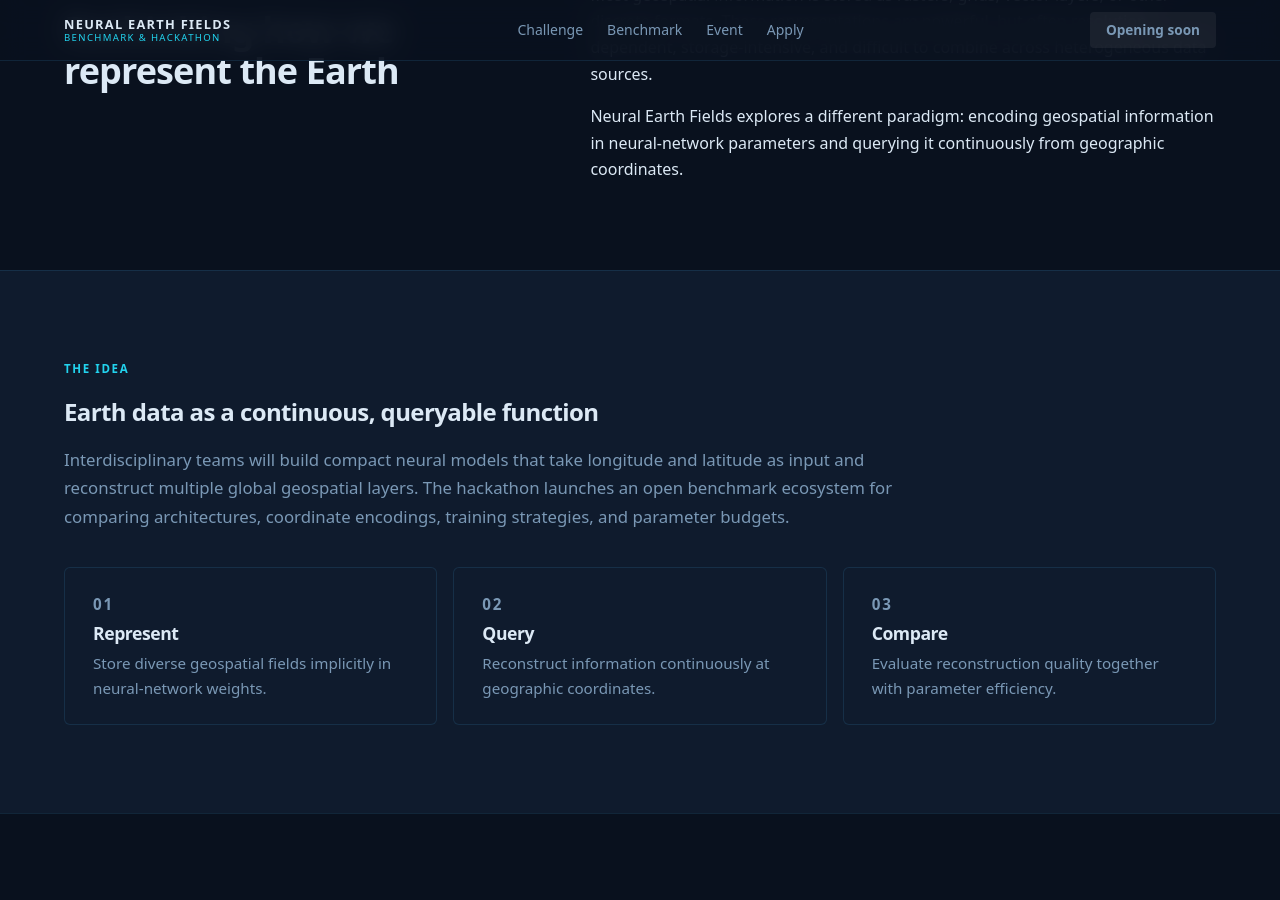
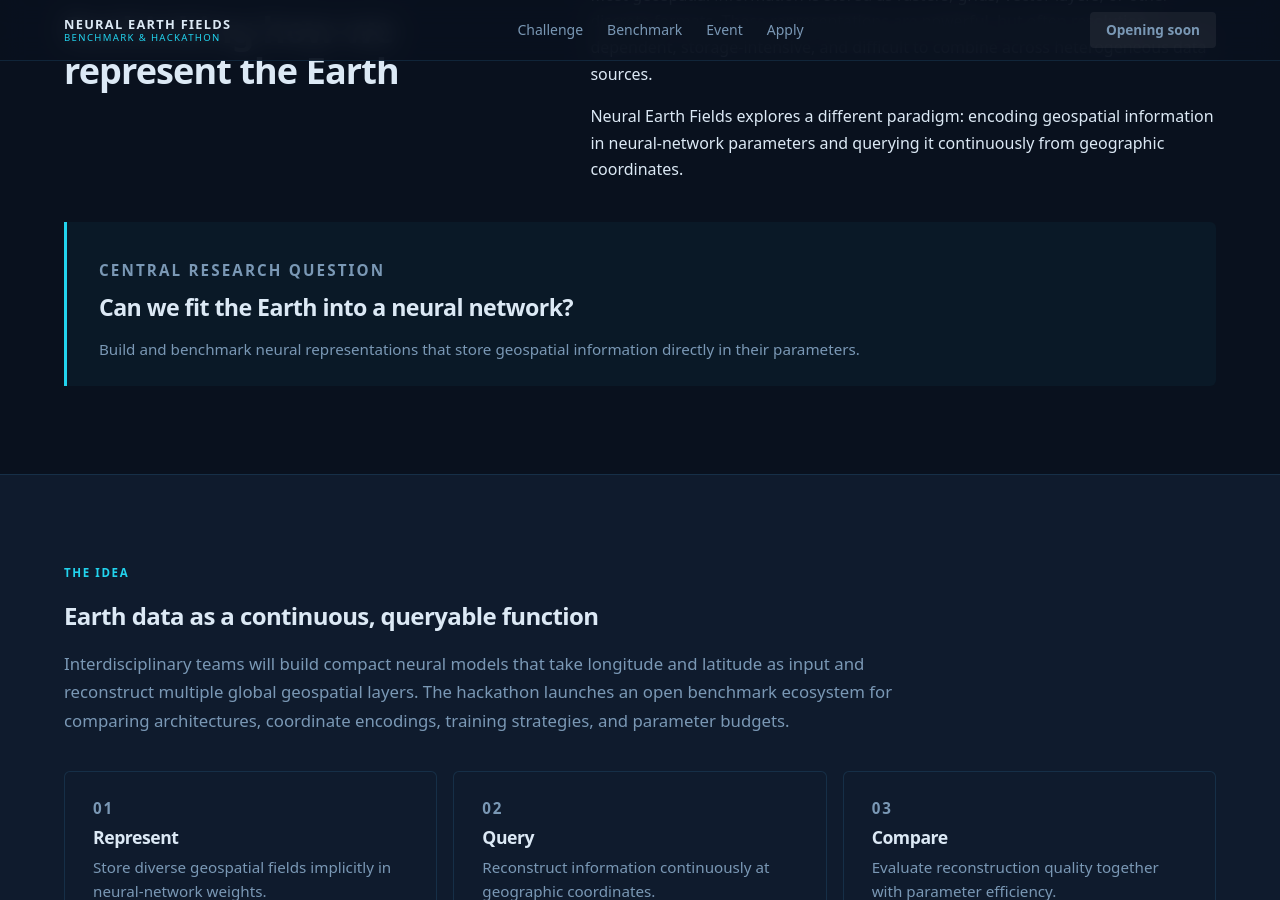
Before and after one commit to neuralearthfields/neuralearthfields.github.io, a Jekyll site: the page built from index.md, in a window 1280 px wide and 900 px high, scrolled down 812 px. Built offline with Jekyll 4.4.1, drawn with Linux system fonts in a browser that asks for light colours; some of the changed text lies outside the part shown.

Commit message:
move research question to after mission section

```diff
--- a/index.md
+++ b/index.md
@@ -53,6 +53,13 @@ title:
       <p>Neural Earth Fields explores a different paradigm: encoding geospatial information in neural-network parameters and querying it continuously from geographic coordinates.</p>
     </div>
   </div>
+  <div class="container" style="margin-top:2.5rem;">
+    <aside class="question-box" aria-labelledby="research-question-title">
+      <p class="eyebrow">Central research question</p>
+      <h3 id="research-question-title">Can we fit the Earth into a neural network?</h3>
+      <p>Build and benchmark neural representations that store geospatial information directly in their parameters.</p>
+    </aside>
+  </div>
 </section>
 
 <section class="content-section" id="challenge" aria-labelledby="challenge-title">
@@ -105,11 +112,6 @@ title:
       </article>
     </div>
 
-    <aside class="question-box" aria-labelledby="research-question-title">
-      <p class="eyebrow">Central research question</p>
-      <h3 id="research-question-title">Can we fit the Earth into a neural network?</h3>
-      <p>Build and benchmark neural representations that store geospatial information directly in their parameters.</p>
-    </aside>
   </div>
 </section>
 
```
